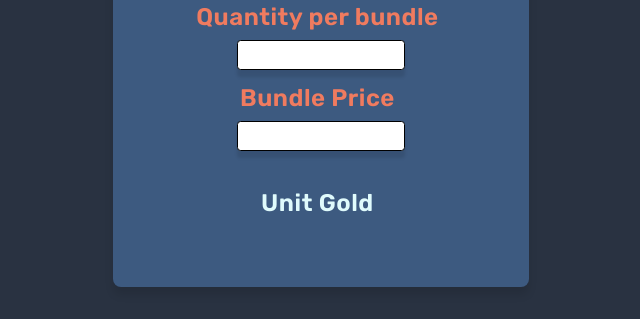
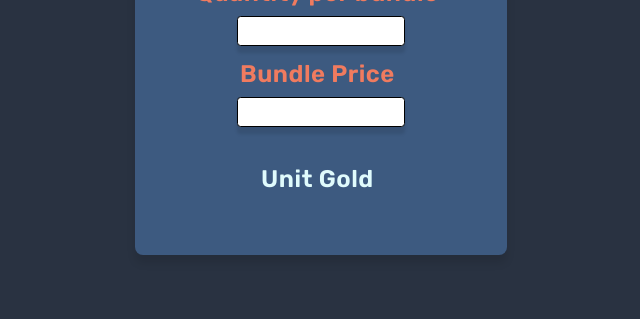
Before and after one commit to PomPoko-lab/lost-ark-tools, a plain HTML site: page index.html in a window 1280 px wide. Shown: the part 688-1007 px from the top of the page, without its empty margins (319-959 px from the left). After the commit the page ends 975 px from the top, so only its background shows below. Drawn offline with Linux system fonts and the light colour scheme.

Commit message:
Lowered padding on cards

```diff
--- a/assets/style.css
+++ b/assets/style.css
@@ -131,14 +131,14 @@ main input[type="number"] {
   flex-direction: column;
   gap: 0.5em;
   background-color: #3d5a80;
-  padding: 2.5em 4em;
+  padding: 2em 2.5em;
   border-radius: 0.5em;
   box-shadow: 0 0.5em 0.5rem rgba(0, 0, 0, 0.1);
 }
 
 @media (min-width: 470px) {
   .container {
-    min-width: 26em;
+    min-width: 23.3em;
   }
 }
 
```
